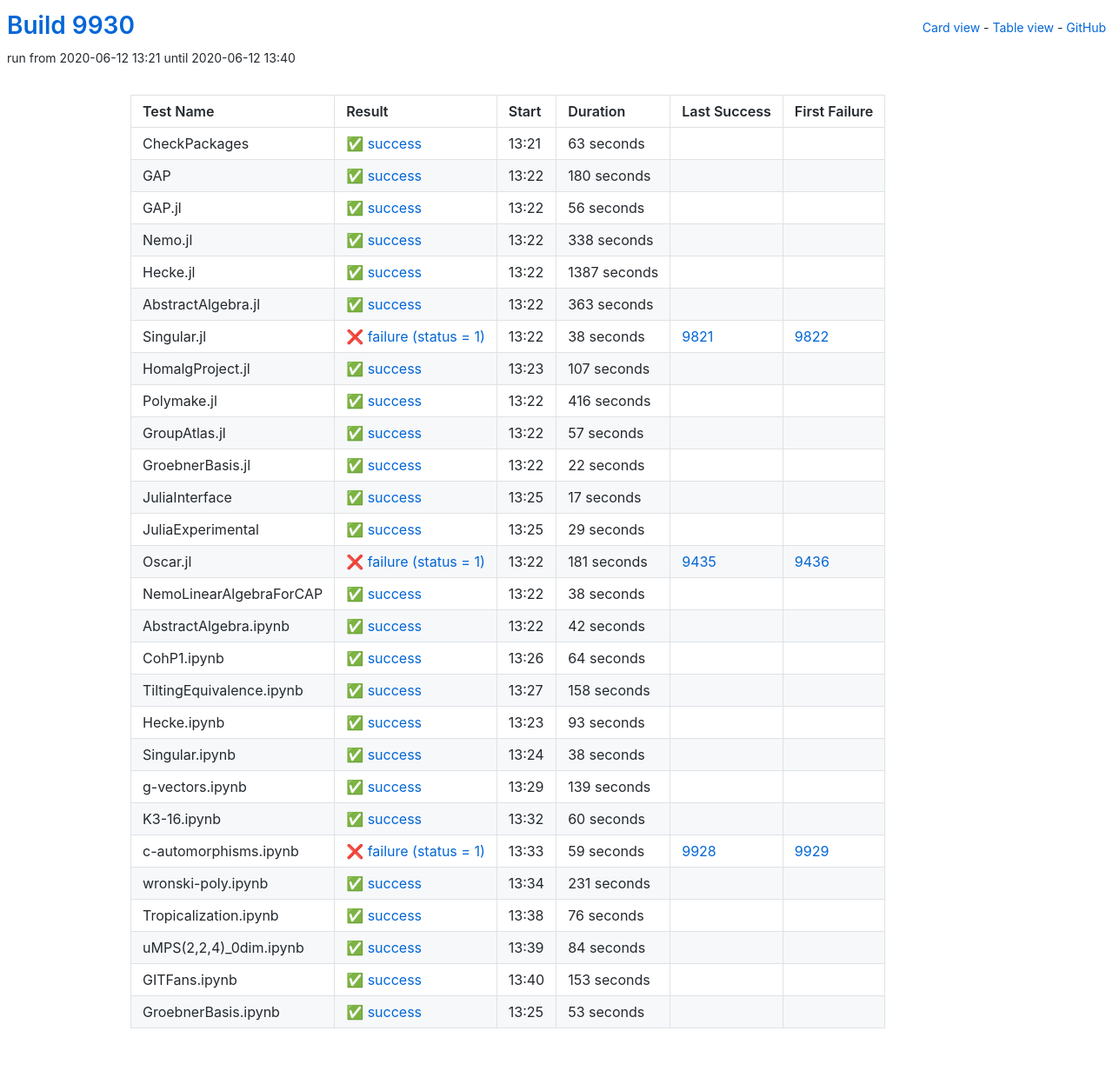
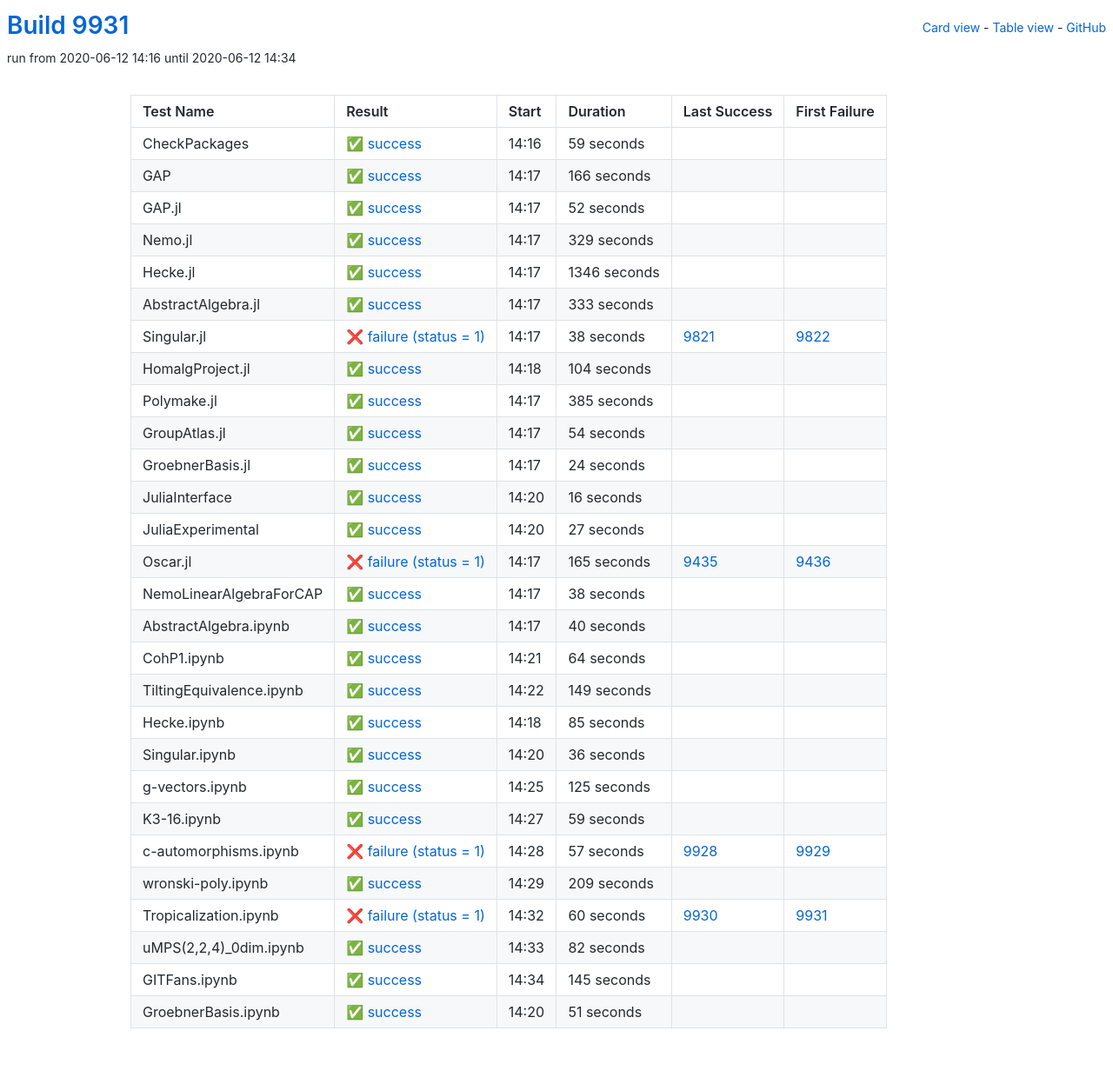
Before and after one commit to oscar-system/oscar-ci-status, a Jekyll site: the page built from table.html, in a window 1280 px wide. Shown: the whole page at 87% size. Built offline with Jekyll 4.4.1, drawn with Linux system fonts in a browser that asks for light colours.

Commit message:
Build #9931

```diff
--- a/_data/ci.yml
+++ b/_data/ci.yml
@@ -1,6 +1,6 @@
 ---
-build: 9930
-build_url: https://oscarci.mathematik.uni-kl.de/job/oscar/9930/
+build: 9931
+build_url: https://oscarci.mathematik.uni-kl.de/job/oscar/9931/
 job: oscar
 organization: oscar-system
 repo: oscar-ci-status
@@ -8,80 +8,80 @@
 tests:
 - name: CheckPackages
   id: checkpackages
-  log: https://oscarci.mathematik.uni-kl.de/job/oscar/9930/artifact/logs/build-9930/CheckPackages.log
-  start: 2020-06-12 13:21
+  log: https://oscarci.mathematik.uni-kl.de/job/oscar/9931/artifact/logs/build-9931/CheckPackages.log
+  start: 2020-06-12 14:16
   success: true
   exitcode: 0
   status: success
-  duration: 63
+  duration: 59
   last_success: false
   last_success_url:
   first_failure: false
   first_failure_url:
 - name: GAP
   id: gap
-  log: https://oscarci.mathematik.uni-kl.de/job/oscar/9930/artifact/logs/build-9930/GAP.log
-  start: 2020-06-12 13:22
+  log: https://oscarci.mathematik.uni-kl.de/job/oscar/9931/artifact/logs/build-9931/GAP.log
+  start: 2020-06-12 14:17
   success: true
   exitcode: 0
   status: success
-  duration: 180
+  duration: 166
   last_success: false
   last_success_url:
   first_failure: false
   first_failure_url:
 - name: GAP.jl
   id: gap-jl
-  log: https://oscarci.mathematik.uni-kl.de/job/oscar/9930/artifact/logs/build-9930/GAP.jl.log
-  start: 2020-06-12 13:22
+  log: https://oscarci.mathematik.uni-kl.de/job/oscar/9931/artifact/logs/build-9931/GAP.jl.log
+  start: 2020-06-12 14:17
   success: true
   exitcode: 0
   status: success
-  duration: 56
+  duration: 52
   last_success: false
   last_success_url:
   first_failure: false
   first_failure_url:
 - name: Nemo.jl
   id: nemo-jl
-  log: https://oscarci.mathematik.uni-kl.de/job/oscar/9930/artifact/logs/build-9930/Nemo.jl.log
-  start: 2020-06-12 13:22
+  log: https://oscarci.mathematik.uni-kl.de/job/oscar/9931/artifact/logs/build-9931/Nemo.jl.log
+  start: 2020-06-12 14:17
   success: true
   exitcode: 0
   status: success
-  duration: 338
+  duration: 329
   last_success: false
   last_success_url:
   first_failure: false
   first_failure_url:
 - name: Hecke.jl
   id: hecke-jl
-  log: https://oscarci.mathematik.uni-kl.de/job/oscar/9930/artifact/logs/build-9930/Hecke.jl.log
-  start: 2020-06-12 13:22
+  log: https://oscarci.mathematik.uni-kl.de/job/oscar/9931/artifact/logs/build-9931/Hecke.jl.log
+  start: 2020-06-12 14:17
   success: true
   exitcode: 0
   status: success
-  duration: 1387
+  duration: 1346
   last_success: false
   last_success_url:
   first_failure: false
   first_failure_url:
 - name: AbstractAlgebra.jl
   id: abstractalgebra-jl
-  log: https://oscarci.mathematik.uni-kl.de/job/oscar/9930/artifact/logs/build-9930/AbstractAlgebra.jl.log
-  start: 2020-06-12 13:22
+  log: https://oscarci.mathematik.uni-kl.de/job/oscar/9931/artifact/logs/build-9931/AbstractAlgebra.jl.log
+  start: 2020-06-12 14:17
   success: true
   exitcode: 0
   status: success
-  duration: 363
+  duration: 333
   last_success: false
   last_success_url:
   first_failure: false
   first_failure_url:
 - name: Singular.jl
   id: singular-jl
-  log: https://oscarci.mathematik.uni-kl.de/job/oscar/9930/artifact/logs/build-9930/Singular.jl.log
-  start: 2020-06-12 13:22
+  log: https://oscarci.mathematik.uni-kl.de/job/oscar/9931/artifact/logs/build-9931/Singular.jl.log
+  start: 2020-06-12 14:17
   success: false
   exitcode: 1
   status: failure
@@ -92,92 +92,92 @@
   first_failure_url: https://oscarci.mathematik.uni-kl.de/job/oscar/9822/
 - name: HomalgProject.jl
   id: homalgproject-jl
-  log: https://oscarci.mathematik.uni-kl.de/job/oscar/9930/artifact/logs/build-9930/HomalgProject.jl.log
-  start: 2020-06-12 13:23
+  log: https://oscarci.mathematik.uni-kl.de/job/oscar/9931/artifact/logs/build-9931/HomalgProject.jl.log
+  start: 2020-06-12 14:18
   success: true
   exitcode: 0
   status: success
-  duration: 107
+  duration: 104
   last_success: false
   last_success_url:
   first_failure: false
   first_failure_url:
 - name: Polymake.jl
   id: polymake-jl
-  log: https://oscarci.mathematik.uni-kl.de/job/oscar/9930/artifact/logs/build-9930/Polymake.jl.log
-  start: 2020-06-12 13:22
+  log: https://oscarci.mathematik.uni-kl.de/job/oscar/9931/artifact/logs/build-9931/Polymake.jl.log
+  start: 2020-06-12 14:17
   success: true
   exitcode: 0
   status: success
-  duration: 416
+  duration: 385
   last_success: false
   last_success_url:
   first_failure: false
   first_failure_url:
 - name: GroupAtlas.jl
   id: groupatlas-jl
-  log: https://oscarci.mathematik.uni-kl.de/job/oscar/9930/artifact/logs/build-9930/GroupAtlas.jl.log
-  start: 2020-06-12 13:22
+  log: https://oscarci.mathematik.uni-kl.de/job/oscar/9931/artifact/logs/build-9931/GroupAtlas.jl.log
+  start: 2020-06-12 14:17
   success: true
   exitcode: 0
   status: success
-  duration: 57
+  duration: 54
   last_success: false
   last_success_url:
   first_failure: false
   first_failure_url:
 - name: GroebnerBasis.jl
   id: groebnerbasis-jl
-  log: https://oscarci.mathematik.uni-kl.de/job/oscar/9930/artifact/logs/build-9930/GroebnerBasis.jl.log
-  start: 2020-06-12 13:22
+  log: https://oscarci.mathematik.uni-kl.de/job/oscar/9931/artifact/logs/build-9931/GroebnerBasis.jl.log
+  start: 2020-06-12 14:17
   success: true
   exitcode: 0
   status: success
-  duration: 22
+  duration: 24
   last_success: false
   last_success_url:
   first_failure: false
   first_failure_url:
 - name: JuliaInterface
   id: juliainterface
-  log: https://oscarci.mathematik.uni-kl.de/job/oscar/9930/artifact/logs/build-9930/JuliaInterface.log
-  start: 2020-06-12 13:25
+  log: https://oscarci.mathematik.uni-kl.de/job/oscar/9931/artifact/logs/build-9931/JuliaInterface.log
+  start: 2020-06-12 14:20
   success: true
   exitcode: 0
   status: success
-  duration: 17
+  duration: 16
   last_success: false
   last_success_url:
   first_failure: false
   first_failure_url:
 - name: JuliaExperimental
   id: juliaexperimental
-  log: https://oscarci.mathematik.uni-kl.de/job/oscar/9930/artifact/logs/build-9930/JuliaExperimental.log
-  start: 2020-06-12 13:25
+  log: https://oscarci.mathematik.uni-kl.de/job/oscar/9931/artifact/logs/build-9931/JuliaExperimental.log
+  start: 2020-06-12 14:20
   success: true
   exitcode: 0
   status: success
-  duration: 29
+  duration: 27
   last_success: false
   last_success_url:
   first_failure: false
   first_failure_url:
 - name: Oscar.jl
   id: oscar-jl
-  log: https://oscarci.mathematik.uni-kl.de/job/oscar/9930/artifact/logs/build-9930/Oscar.jl.log
-  start: 2020-06-12 13:22
+  log: https://oscarci.mathematik.uni-kl.de/job/oscar/9931/artifact/logs/build-9931/Oscar.jl.log
+  start: 2020-06-12 14:17
   success: false
   exitcode: 1
   status: failure
-  duration: 181
+  duration: 165
   last_success: 9435
   last_success_url: https://oscarci.mathematik.uni-kl.de/job/oscar/9435/
   first_failure: 9436
   first_failure_url: https://oscarci.mathematik.uni-kl.de/job/oscar/9436/
 - name: NemoLinearAlgebraForCAP
   id: nemolinearalgebraforcap
-  log: https://oscarci.mathematik.uni-kl.de/job/oscar/9930/artifact/logs/build-9930/NemoLinearAlgebraForCAP.log
-  start: 2020-06-12 13:22
+  log: https://oscarci.mathematik.uni-kl.de/job/oscar/9931/artifact/logs/build-9931/NemoLinearAlgebraForCAP.log
+  start: 2020-06-12 14:17
   success: true
   exitcode: 0
   status: success
@@ -188,20 +188,20 @@
   first_failure_url:
 - name: AbstractAlgebra.ipynb
   id: abstractalgebra-ipynb
-  log: https://oscarci.mathematik.uni-kl.de/job/oscar/9930/artifact/logs/build-9930/AbstractAlgebra.ipynb.log
-  start: 2020-06-12 13:22
+  log: https://oscarci.mathematik.uni-kl.de/job/oscar/9931/artifact/logs/build-9931/AbstractAlgebra.ipynb.log
+  start: 2020-06-12 14:17
   success: true
   exitcode: 0
   status: success
-  duration: 42
+  duration: 40
   last_success: false
   last_success_url:
   first_failure: false
   first_failure_url:
 - name: CohP1.ipynb
   id: cohp1-ipynb
-  log: https://oscarci.mathematik.uni-kl.de/job/oscar/9930/artifact/logs/build-9930/CohP1.ipynb.log
-  start: 2020-06-12 13:26
+  log: https://oscarci.mathematik.uni-kl.de/job/oscar/9931/artifact/logs/build-9931/CohP1.ipynb.log
+  start: 2020-06-12 14:21
   success: true
   exitcode: 0
   status: success
@@ -212,132 +212,132 @@
   first_failure_url:
 - name: TiltingEquivalence.ipynb
   id: tiltingequivalence-ipynb
-  log: https://oscarci.mathematik.uni-kl.de/job/oscar/9930/artifact/logs/build-9930/TiltingEquivalence.ipynb.log
-  start: 2020-06-12 13:27
+  log: https://oscarci.mathematik.uni-kl.de/job/oscar/9931/artifact/logs/build-9931/TiltingEquivalence.ipynb.log
+  start: 2020-06-12 14:22
   success: true
   exitcode: 0
   status: success
-  duration: 158
+  duration: 149
   last_success: false
   last_success_url:
   first_failure: false
   first_failure_url:
 - name: Hecke.ipynb
   id: hecke-ipynb
-  log: https://oscarci.mathematik.uni-kl.de/job/oscar/9930/artifact/logs/build-9930/Hecke.ipynb.log
-  start: 2020-06-12 13:23
+  log: https://oscarci.mathematik.uni-kl.de/job/oscar/9931/artifact/logs/build-9931/Hecke.ipynb.log
+  start: 2020-06-12 14:18
   success: true
   exitcode: 0
   status: success
-  duration: 93
+  duration: 85
   last_success: false
   last_success_url:
   first_failure: false
   first_failure_url:
 - name: Singular.ipynb
   id: singular-ipynb
-  log: https://oscarci.mathematik.uni-kl.de/job/oscar/9930/artifact/logs/build-9930/Singular.ipynb.log
-  start: 2020-06-12 13:24
+  log: https://oscarci.mathematik.uni-kl.de/job/oscar/9931/artifact/logs/build-9931/Singular.ipynb.log
+  start: 2020-06-12 14:20
   success: true
   exitcode: 0
   status: success
-  duration: 38
+  duration: 36
   last_success: false
   last_success_url:
   first_failure: false
   first_failure_url:
 - name: g-vectors.ipynb
   id: g-vectors-ipynb
-  log: https://oscarci.mathematik.uni-kl.de/job/oscar/9930/artifact/logs/build-9930/g-vectors.ipynb.log
-  start: 2020-06-12 13:29
+  log: https://oscarci.mathematik.uni-kl.de/job/oscar/9931/artifact/logs/build-9931/g-vectors.ipynb.log
+  start: 2020-06-12 14:25
   success: true
   exitcode: 0
   status: success
-  duration: 139
+  duration: 125
   last_success: false
   last_success_url:
   first_failure: false
   first_failure_url:
 - name: K3-16.ipynb
   id: k3-16-ipynb
-  log: https://oscarci.mathematik.uni-kl.de/job/oscar/9930/artifact/logs/build-9930/K3-16.ipynb.log
-  start: 2020-06-12 13:32
+  log: https://oscarci.mathematik.uni-kl.de/job/oscar/9931/artifact/logs/build-9931/K3-16.ipynb.log
+  start: 2020-06-12 14:27
   success: true
   exitcode: 0
   status: success
-  duration: 60
+  duration: 59
   last_success: false
   last_success_url:
   first_failure: false
   first_failure_url:
 - name: c-automorphisms.ipynb
   id: c-automorphisms-ipynb
-  log: https://oscarci.mathematik.uni-kl.de/job/oscar/9930/artifact/logs/build-9930/c-automorphisms.ipynb.log
-  start: 2020-06-12 13:33
+  log: https://oscarci.mathematik.uni-kl.de/job/oscar/9931/artifact/logs/build-9931/c-automorphisms.ipynb.log
+  start: 2020-06-12 14:28
   success: false
   exitcode: 1
   status: failure
-  duration: 59
+  duration: 57
   last_success: 9928
   last_success_url: https://oscarci.mathematik.uni-kl.de/job/oscar/9928/
   first_failure: 9929
   first_failure_url: https://oscarci.mathematik.uni-kl.de/job/oscar/9929/
 - name: wronski-poly.ipynb
   id: wronski-poly-ipynb
-  log: https://oscarci.mathematik.uni-kl.de/job/oscar/9930/artifact/logs/build-9930/wronski-poly.ipynb.log
-  start: 2020-06-12 13:34
+  log: https://oscarci.mathematik.uni-kl.de/job/oscar/9931/artifact/logs/build-9931/wronski-poly.ipynb.log
+  start: 2020-06-12 14:29
   success: true
   exitcode: 0
   status: success
-  duration: 231
+  duration: 209
   last_success: false
   last_success_url:
   first_failure: false
   first_failure_url:
 - name: Tropicalization.ipynb
   id: tropicalization-ipynb
-  log: https://oscarci.mathematik.uni-kl.de/job/oscar/9930/artifact/logs/build-9930/Tropicalization.ipynb.log
-  start: 2020-06-12 13:38
+  log: https://oscarci.mathematik.uni-kl.de/job/oscar/9931/artifact/logs/build-9931/Tropicalization.ipynb.log
+  start: 2020-06-12 14:32
+  success: false
+  exitcode: 1
+  status: failure
+  duration: 60
+  last_success: 9930
+  last_success_url: https://oscarci.mathematik.uni-kl.de/job/oscar/9930/
+  first_failure: 9931
+  first_failure_url: https://oscarci.mathematik.uni-kl.de/job/oscar/9931/
+- name: uMPS(2,2,4)_0dim.ipynb
+  id: umps-2-2-4-0dim-ipynb
+  log: https://oscarci.mathematik.uni-kl.de/job/oscar/9931/artifact/logs/build-9931/uMPS-2-2-4-_0dim.ipynb.log
+  start: 2020-06-12 14:33
   success: true
   exitcode: 0
   status: success
-  duration: 76
-  last_success: false
-  last_success_url:
-  first_failure: false
-  first_failure_url:
-- name: uMPS(2,2,4)_0dim.ipynb
-  id: umps-2-2-4-0dim-ipynb
-  log: https://oscarci.mathematik.uni-kl.de/job/oscar/9930/artifact/logs/build-9930/uMPS-2-2-4-_0dim.ipynb.log
-  start: 2020-06-12 13:39
-  success: true
-  exitcode: 0
-  status: success
-  duration: 84
+  duration: 82
   last_success: false
   last_success_url:
   first_failure: false
   first_failure_url:
 - name: GITFans.ipynb
   id: gitfans-ipynb
-  log: https://oscarci.mathematik.uni-kl.de/job/oscar/9930/artifact/logs/build-9930/GITFans.ipynb.log
-  start: 2020-06-12 13:40
+  log: https://oscarci.mathematik.uni-kl.de/job/oscar/9931/artifact/logs/build-9931/GITFans.ipynb.log
+  start: 2020-06-12 14:34
   success: true
   exitcode: 0
   status: success
-  duration: 153
+  duration: 145
   last_success: false
   last_success_url:
   first_failure: false
   first_failure_url:
 - name: GroebnerBasis.ipynb
   id: groebnerbasis-ipynb
-  log: https://oscarci.mathematik.uni-kl.de/job/oscar/9930/artifact/logs/build-9930/GroebnerBasis.ipynb.log
-  start: 2020-06-12 13:25
+  log: https://oscarci.mathematik.uni-kl.de/job/oscar/9931/artifact/logs/build-9931/GroebnerBasis.ipynb.log
+  start: 2020-06-12 14:20
   success: true
   exitcode: 0
   status: success
-  duration: 53
+  duration: 51
   last_success: false
   last_success_url:
   first_failure: false
```
Also changed, not shown: README.md.
